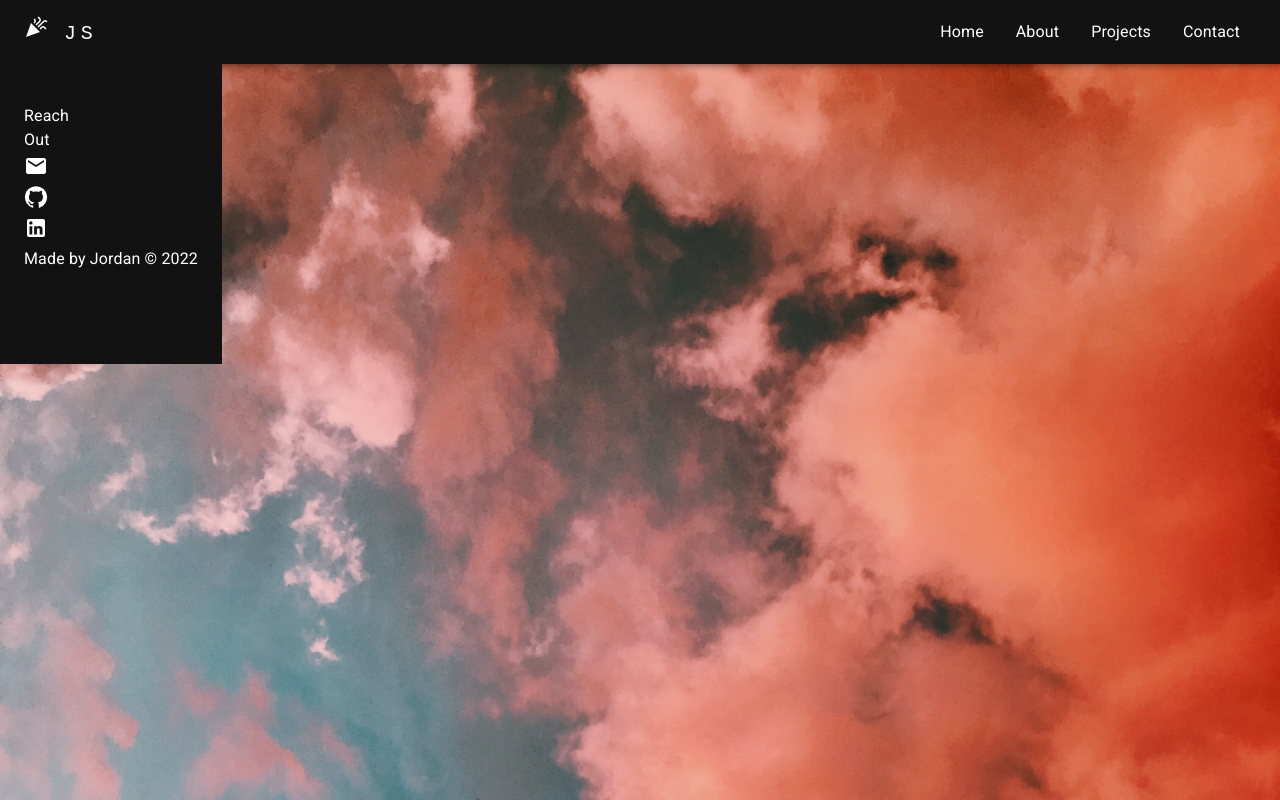
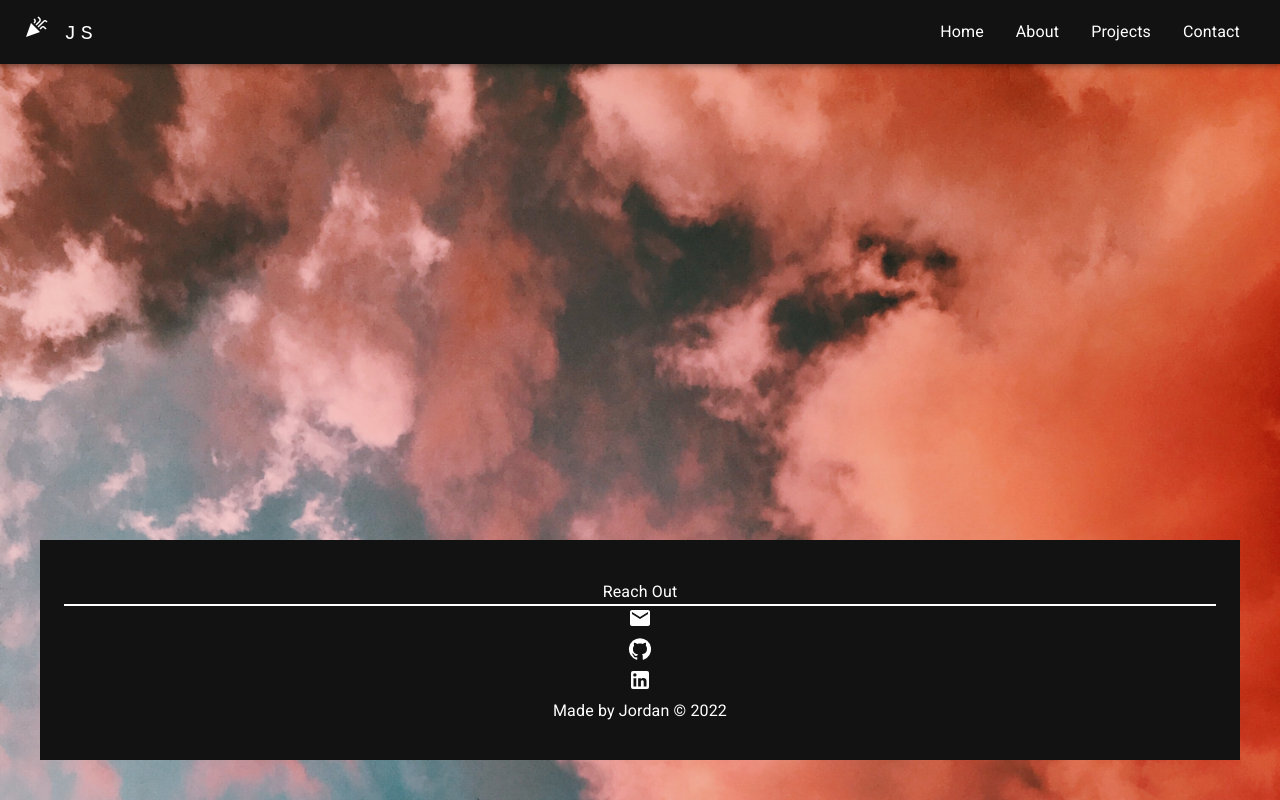
Before and after one commit to jorddo/react-portfolio, a React (Create React App) app: page / in a window 1280 px wide. Built offline with nearby package versions, Linux system fonts and the light colour scheme.

Commit message:
continuing work on landing page

```diff
--- a/src/App.css
+++ b/src/App.css
@@ -1,3 +1,5 @@
 .App {
+  display: flex;
   text-align: center;
+  flex-direction: column;
 }
--- a/src/App.js
+++ b/src/App.js
@@ -16,17 +16,22 @@ const App = () => {
       backgroundSize: 'cover',
       backgroundImage: `url(${Image})`,
     },
+    flex: {
+      flex: 1,
+    },
   };
 
   return (
     <div className='App' style={styles.bgContainer}>
       <Header />
+      <div style={styles.flex}>
         <Routes>
           <Route path='react-portfolio' element={<Home />} />
           <Route path='about' element={<About />} />
           <Route path='projects' element={<Projects />} />
           <Route path='contact' element={<ContactForm />} />
         </Routes>
+      </div>
       <Footer />
     </div>
   );
--- a/src/components/common/Footer/index.jsx
+++ b/src/components/common/Footer/index.jsx
@@ -5,23 +5,24 @@ import LinkedInIcon from '@mui/icons-material/LinkedIn';
 
 const Footer = () => {
   return (
-    <footer
+    <Box
       style={{
         left: 0,
         bottom: 0,
         right: 0,
       }}
+      position={{ xs: 'static', sm: 'static' }}
+      height={{ xs: '10rem', md: 220 }}
+      py={{ xs: 2, sm: 5 }}
+      mx={{ xs: 2, sm: 5 }}
+      mb={{ xs: 7, sm: 5 }}
+      bgcolor='primary.main'
+      color='white'
     >
-      <Box
-        position={{ xs: 'static', sm: 'fixed' }}
-        height={{ xs: '205px', md: '300px' }}
-        py={{ xs: 3, sm: 5 }}
-        bgcolor='primary.main'
-        color='white'
-      >
+      <Box>
         <Container maxWidth='lg'>
           <Grid container spacing={5}>
-            <Grid item xs={12} sm={2}>
+            <Grid item xs={12} sm={12}>
               <Box borderBottom={2}>Reach Out</Box>
               <Box>
                 <Link
@@ -60,7 +61,7 @@ const Footer = () => {
           </Box>
         </Container>
       </Box>
-    </footer>
+    </Box>
   );
 };
 
```
Lines whose indentation alone changed are shown as unchanged.
